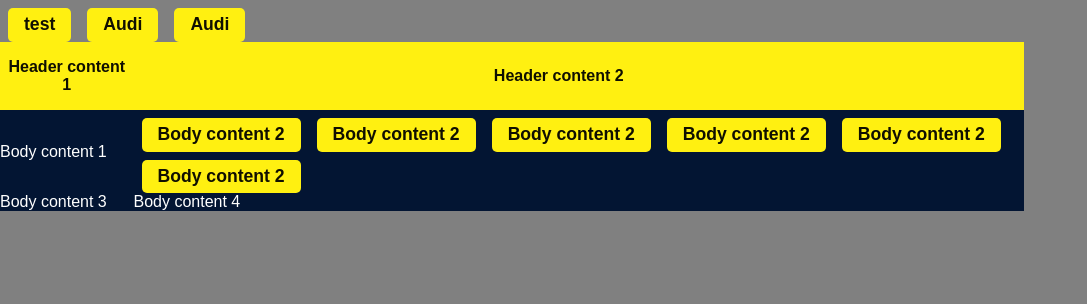
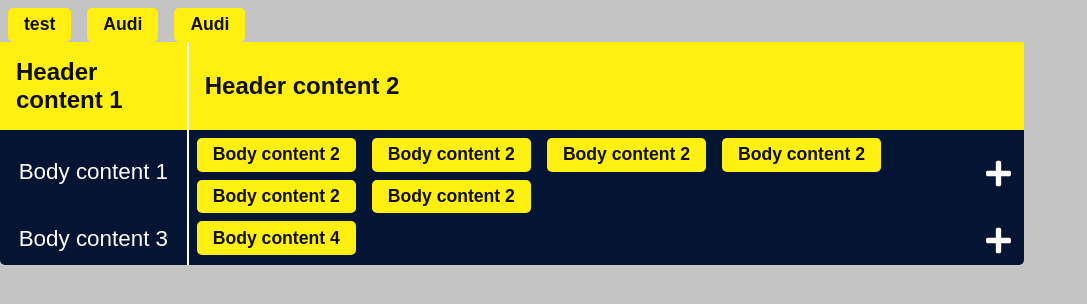
Before and after one commit to PawelKonie99/keyword-manager-fireup, a React (Create React App) app in the folder frontend/: page / in a window 1280 px wide. Shown: the top 304 px of the page, without its empty margins (0-1087 px from the left). Built offline with nearby package versions, Linux system fonts and the light colour scheme.

Commit message:
Change styles for main table, add main page

```diff
--- a/frontend/src/components/MainTable/MainTable.tsx
+++ b/frontend/src/components/MainTable/MainTable.tsx
@@ -1,24 +1,21 @@
-import { TableS } from "./MainTableStyles";
-import { TheadS } from "./MainTableStyles";
-import { TbodyS } from "./MainTableStyles";
-import { TrS } from "./MainTableStyles";
-import { TdS } from "./MainTableStyles";
-import { ThS } from "./MainTableStyles";
+import { TableS, TheadS, TbodyS, TrS, TdS, ThS } from "./MainTableStyles";
 import { Item } from "../Item/Item";
+import { AddButton } from "../AddItemButton/AddItemButton";
 
 export const MainTable = () => {
   return (
     <TableS>
       <TheadS>
         <TrS>
-          <ThS>Header content 1</ThS>
-          <ThS about="3rem">Header content 2</ThS>
+          <ThS borderValue="2px">Header content 1</ThS>
+          <ThS paddingValue="3rem">Header content 2</ThS>
+          <ThS></ThS>
         </TrS>
       </TheadS>
       <TbodyS>
         <TrS>
-          <TdS>Body content 1</TdS>
-          <TdS about="flex">
+          <TdS borderValue="2px">Body content 1</TdS>
+          <TdS itemProp="flex">
             <Item text="Body content 2"></Item>
             <Item text="Body content 2"></Item>
             <Item text="Body content 2"></Item>
@@ -26,12 +23,18 @@
             <Item text="Body content 2"></Item>
             <Item text="Body content 2"></Item>
           </TdS>
+          <TdS>
+            <AddButton />
+          </TdS>
         </TrS>
       </TbodyS>
       <TbodyS>
         <TrS>
-          <TdS>Body content 3</TdS>
-          <TdS>Body content 4</TdS>
+          <TdS borderValue="2px">Body content 3</TdS>
+          <Item text="Body content 4"></Item>
+          <TdS>
+            <AddButton />
+          </TdS>
         </TrS>
       </TbodyS>
     </TableS>
--- a/frontend/src/components/MainTable/MainTableStyles.tsx
+++ b/frontend/src/components/MainTable/MainTableStyles.tsx
@@ -5,16 +5,20 @@
   background-color: ${({ theme }: { theme: Itheme }) => theme.colors.navy};
   color: ${({ theme }: { theme: Itheme }) => theme.colors.darkBlue};
   border-collapse: collapse;
-  width: 1024px;
+  max-width: 1024px;
+  border-radius: 5px;
 `;
 
 export const TheadS = styled.thead`
   background-color: ${({ theme }: { theme: Itheme }) => theme.colors.yellow};
 `;
 
-export const ThS = styled.th`
+export const ThS = styled.th<{ borderValue?: string; paddingValue?: string }>`
   color: ${({ theme }: { theme: Itheme }) => theme.colors.darkBlue};
-  padding: 1rem ${(props) => (props.about ? props.about : "0.5rem")} 1rem 0.5rem;
+  padding: 1rem ${(props) => (props.paddingValue ? props.paddingValue : "0.5rem")} 1rem 1rem;
+  border-right: ${(props) => (props.borderValue ? props.borderValue : "0px")} solid white;
+  text-align: start;
+  font-size: 1.5rem;
 `;
 
 export const TbodyS = styled.tbody``;
@@ -24,7 +28,10 @@
   /* display: flex; */
 `;
 
-export const TdS = styled.td`
-  display: ${(props) => (props.about ? props.about : "table-cell")};
+export const TdS = styled.td<{ borderValue?: string }>`
+  display: ${(props) => (props.itemProp ? props.itemProp : "table-cell")};
   flex-wrap: wrap;
+  border-right: ${(props) => (props.borderValue ? props.borderValue : "0px")} solid white;
+  text-align: center;
+  font-size: 1.4rem;
 `;
--- a/frontend/src/layout/Layout.tsx
+++ b/frontend/src/layout/Layout.tsx
@@ -8,7 +8,7 @@
   margin: 0;
     padding: 0;
     box-sizing: border-box;
-    background-color: gray;
+    background-color: #c4c4c4;
 }
 * {
   margin: 0;
```
Also changed, not shown: frontend/src/pages/MainPage.tsx (added, +31 -0 lines), frontend/src/utils/icons/add-icon.svg (added).
